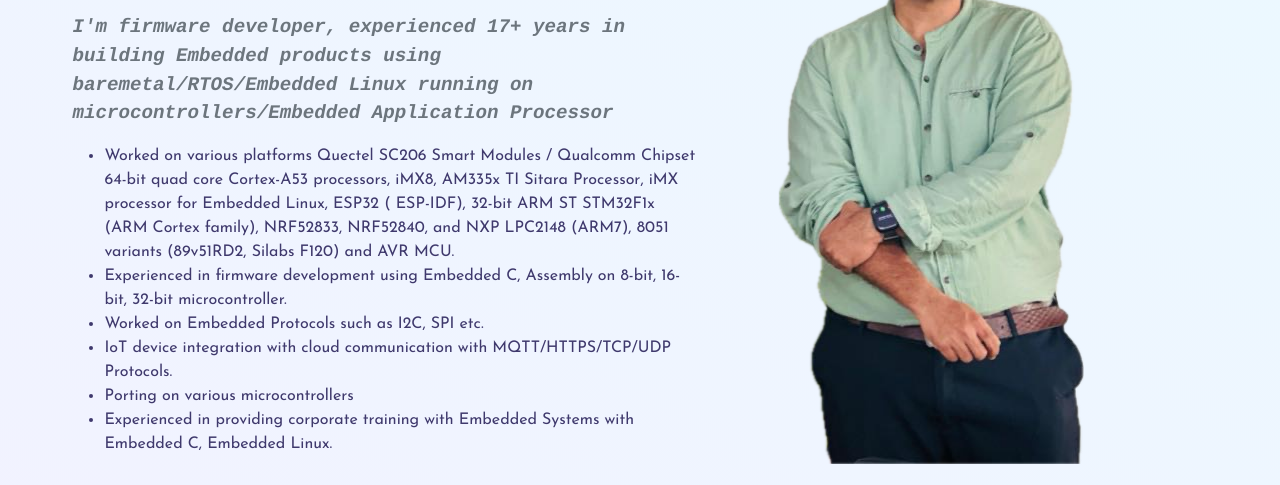
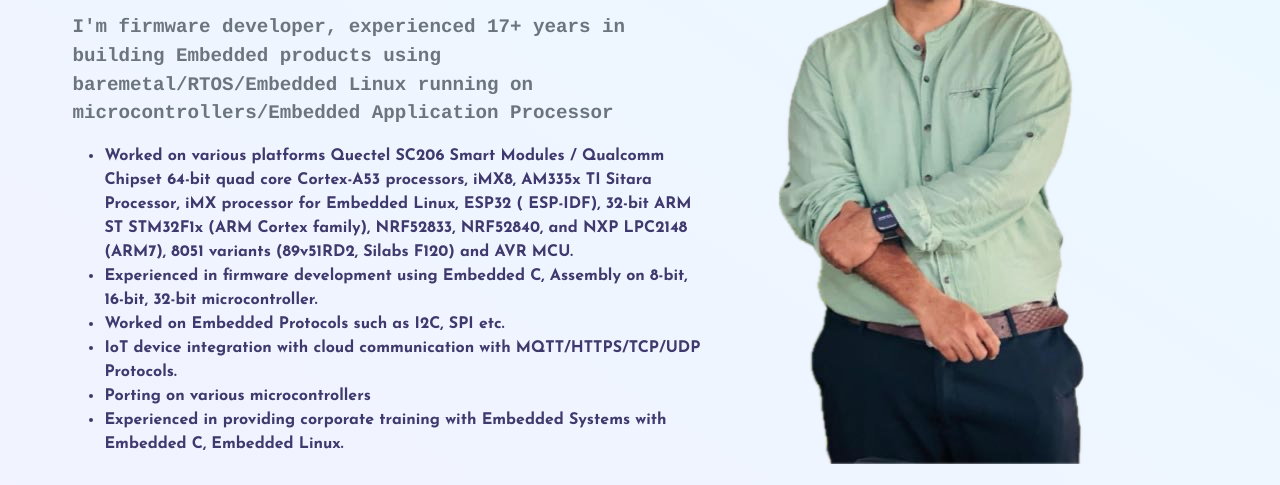
Before and after one commit to EdgyTechie/edgytechie.github.io, a plain HTML site: page docs/index.html in a window 1280 px wide. Shown: the part 261-746 px from the top of the page. Drawn offline with nearby package versions, Linux system fonts and the light colour scheme.

Commit message:
updated fonts

```diff
--- a/docs/index.html
+++ b/docs/index.html
@@ -95,14 +95,14 @@
             <I>Hello! I Am <span class="c-orange">Hardik Shah</span></I>
           </h2>
           <p class="text-muted" style="font-family:courier;">
-            <b><em>I'm firmware developer, experienced 17+ years in building Embedded products using baremetal/RTOS/Embedded Linux running on microcontrollers/Embedded Application Processor</b></em>
+          <b>I'm firmware developer, experienced 17+ years in building Embedded products using baremetal/RTOS/Embedded Linux running on microcontrollers/Embedded Application Processor
  <ul style="color: #3f396d" style="font-family:courier;">
  <li>Worked on various platforms Quectel SC206 Smart Modules / Qualcomm Chipset 64-bit quad core Cortex-A53 processors, iMX8, AM335x TI Sitara Processor, iMX processor for Embedded Linux, ESP32 ( ESP-IDF), 32-bit ARM ST STM32F1x (ARM Cortex family), NRF52833, NRF52840, and NXP LPC2148 (ARM7), 8051 variants (89v51RD2, Silabs F120) and AVR MCU.</li>
 <li>Experienced in firmware development using Embedded C, Assembly on 8-bit, 16-bit, 32-bit microcontroller.</li>
 <li>Worked on Embedded Protocols such as I2C, SPI etc.</li>
 <li>IoT device integration with cloud communication with MQTT/HTTPS/TCP/UDP Protocols.</li>
 <li>Porting on various microcontrollers</li>
-<li>Experienced in providing corporate training with Embedded Systems with Embedded C, Embedded Linux.</li>
+<li>Experienced in providing corporate training with Embedded Systems with Embedded C, Embedded Linux.</li></b>
           </p>
           <button class="c-btn h-btn mt-3 py-3 px-5 rounded-pill">
             Hire Me
```
